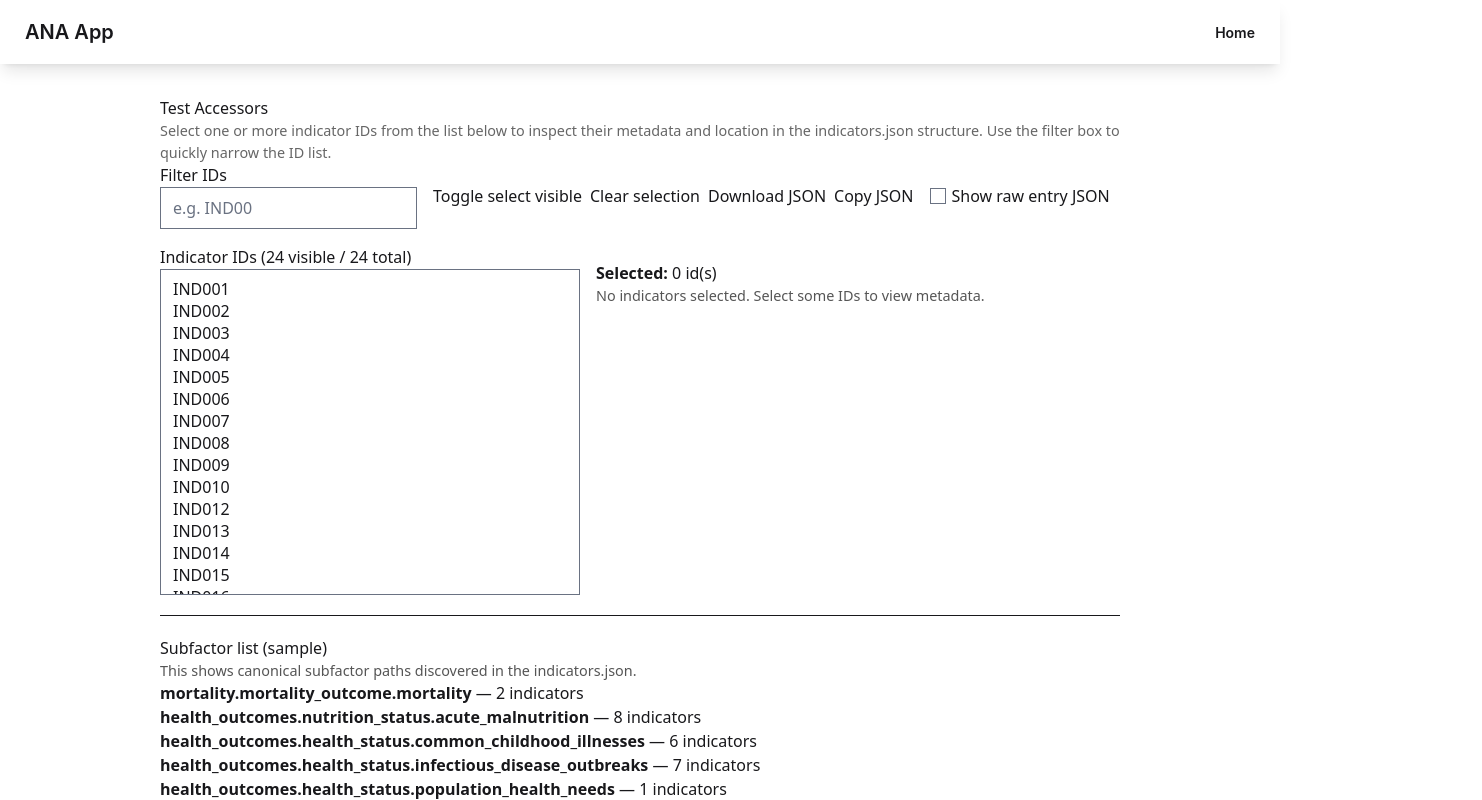
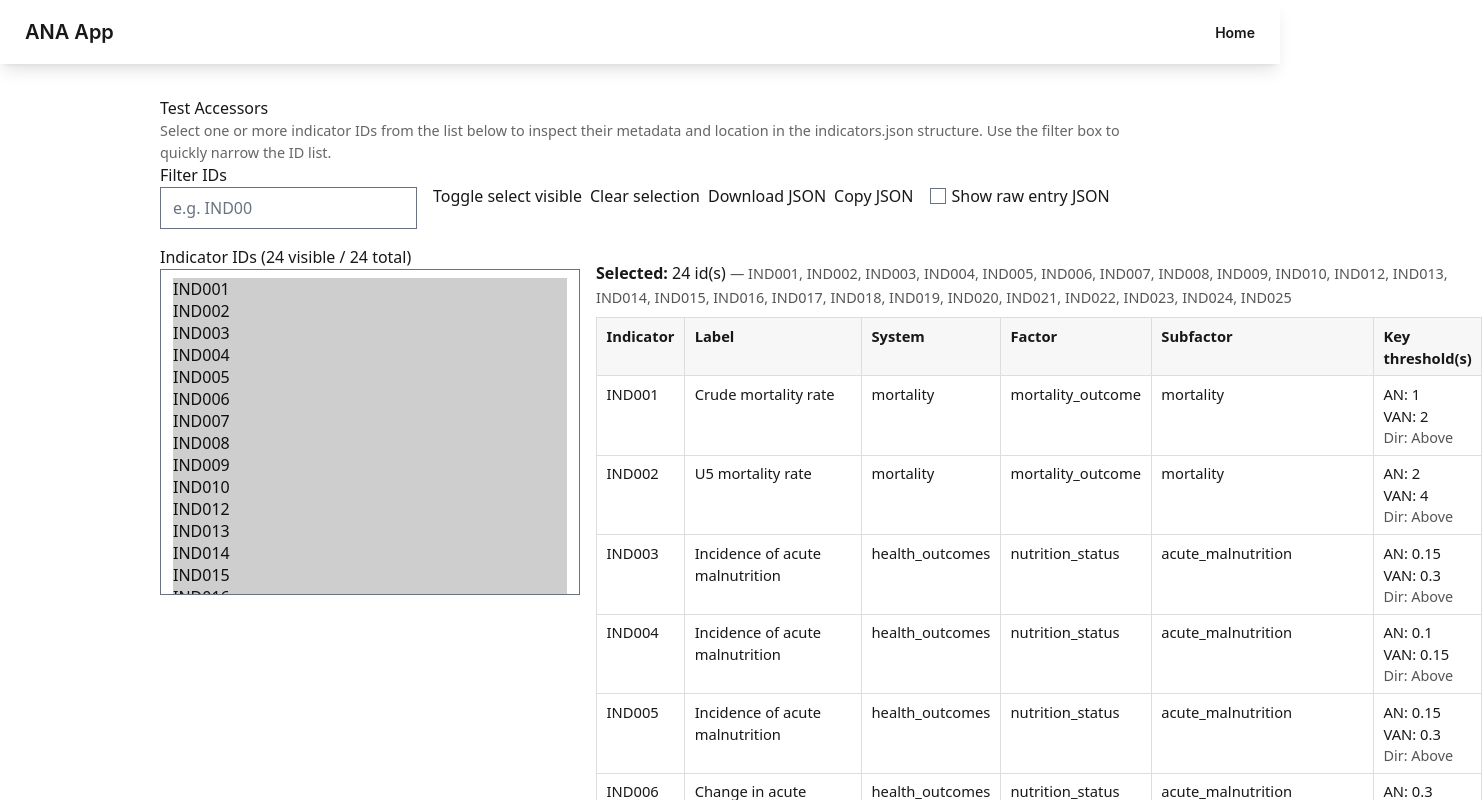
Before and after one commit to gnoblet/ANA_app_svelte, a SvelteKit app: page /test_accessors in a window 1280 px wide. Both pictures are taken after a click on the button "Toggle select visible". Shown: the top 800 px of the page, 1482 px wide, since content can reach past the window. Built offline with nearby package versions, Linux system fonts and the light colour scheme.

Commit message:
Use local reactive variables instead of stores

```diff
--- a/src/routes/test_accessors/+page.svelte
+++ b/src/routes/test_accessors/+page.svelte
@@ -1,74 +1,69 @@
 <script>
 	import { onMount } from 'svelte';
 	import { asset } from '$app/paths';
-	import { writable, derived, get } from 'svelte/store';
 	import {
 		getAllIndicatorIds,
 		buildSubfactorList,
 		getIndicatorMetadata
 	} from '$lib/access/access_indicators.js';
 
-	// Stores for local state
-	const indicatorsJson = writable(null);
-	const loadError = writable(null);
-	const loading = writable(true);
+	// Local state
+	let indicatorsJson = null;
+	let loadError = null;
+	let loading = true;
 
-	// UI state stores
-	const filter = writable('');
-	const selected = writable([]); // selected indicator ids
-	const showRaw = writable(false);
+	// UI state
+	let filter = '';
+	let selected = []; // selected indicator ids
+	let showRaw = false;
 
-	// Derived stores (replaces $: reactive statements)
-	const allIds = derived(indicatorsJson, ($ind) => ($ind ? getAllIndicatorIds($ind) : []));
-	const subList = derived(indicatorsJson, ($ind) => ($ind ? buildSubfactorList($ind) : []));
-	const filteredIds = derived([allIds, filter], ([$all, $filter]) =>
-		$filter ? $all.filter((id) => id.includes($filter)) : $all
-	);
-	const selectedMetadata = derived([indicatorsJson, selected], ([$ind, $sel]) =>
-		$ind && $sel && $sel.length ? $sel.map((id) => getIndicatorMetadata($ind, id)) : []
-	);
+	// Derived reactive variables
+	$: allIds = indicatorsJson ? getAllIndicatorIds(indicatorsJson) : [];
+	$: subList = indicatorsJson ? buildSubfactorList(indicatorsJson) : [];
+	$: filteredIds = filter ? allIds.filter((id) => id.includes(filter)) : allIds;
+	$: selectedMetadata =
+		indicatorsJson && selected.length
+			? selected.map((id) => getIndicatorMetadata(indicatorsJson, id))
+			: [];
 
 	// Fetch indicators.json on client only
 	onMount(async () => {
-		loading.set(true);
-		loadError.set(null);
+		loading = true;
+		loadError = null;
 		try {
 			const res = await fetch(asset('/data/indicators.json'));
 			if (!res.ok) {
-				loadError.set(`Failed to fetch indicators.json: ${res.status} ${res.statusText}`);
-				indicatorsJson.set(null);
+				loadError = `Failed to fetch indicators.json: ${res.status} ${res.statusText}`;
+				indicatorsJson = null;
 			} else {
-				indicatorsJson.set(await res.json());
+				indicatorsJson = await res.json();
 			}
 		} catch (err) {
-			loadError.set(String(err));
-			indicatorsJson.set(null);
+			loadError = String(err);
+			indicatorsJson = null;
 		} finally {
-			loading.set(false);
+			loading = false;
 		}
 	});
 
-	// UI handlers: these read/write stores via get() or .set()
 	function onSelectChange(e) {
 		const opts = Array.from(e.target.selectedOptions || []);
-		selected.set(opts.map((o) => o.value));
+		selected = opts.map((o) => o.value);
 	}
 
 	function toggleSelectAll() {
-		const visible = get(filteredIds);
-		if (!visible || visible.length === 0) return;
-		const curSelected = get(selected);
-		const allVisibleSelected = visible.every((id) => curSelected.includes(id));
+		if (!filteredIds || filteredIds.length === 0) return;
+		const allVisibleSelected = filteredIds.every((id) => selected.includes(id));
 		if (allVisibleSelected) {
-			selected.set(curSelected.filter((id) => !visible.includes(id)));
+			selected = selected.filter((id) => !filteredIds.includes(id));
 		} else {
-			const add = visible.filter((id) => !curSelected.includes(id));
-			selected.set([...curSelected, ...add]);
+			const add = filteredIds.filter((id) => !selected.includes(id));
+			selected = [...selected, ...add];
 		}
 	}
 
 	function downloadSelectedJSON() {
-		const payload = get(selectedMetadata);
+		const payload = selectedMetadata;
 		const json = JSON.stringify(payload, null, 2);
 		const blob = new Blob([json], { type: 'application/json' });
 		const url = URL.createObjectURL(blob);
@@ -81,7 +76,7 @@
 	}
 
 	async function copyJSONToClipboard() {
-		const json = JSON.stringify(get(selectedMetadata), null, 2);
+		const json = JSON.stringify(selectedMetadata, null, 2);
 		if (navigator.clipboard && navigator.clipboard.writeText) {
 			try {
 				await navigator.clipboard.writeText(json);
@@ -108,10 +103,10 @@
 <div class="container">
 	<h1>Test Accessors</h1>
 
-	{#if $loading}
+	{#if loading}
 		<p class="small">Loading indicators.json…</p>
-	{:else if $loadError}
-		<p class="small" style="color:crimson">Error loading indicators.json: {$loadError}</p>
+	{:else if loadError}
+		<p class="small" style="color:crimson">Error loading indicators.json: {loadError}</p>
 	{:else}
 		<p class="hint">
 			Select one or more indicator IDs from the list below to inspect their metadata and location in
@@ -121,28 +116,26 @@
 		<div class="controls">
 			<div style="display:flex;flex-direction:column;">
 				<label for="filter">Filter IDs</label>
-				<input id="filter" type="text" bind:value={$filter} placeholder="e.g. IND00" />
+				<input id="filter" type="text" bind:value={filter} placeholder="e.g. IND00" />
 			</div>
 
 			<div style="display:flex;flex-direction:column;">
-				<div class="actions" role="group" aria-label="Indicator actions">
+				<div class="actions">
 					<button type="button" on:click={toggleSelectAll}>Toggle select visible</button>
 					<button
 						type="button"
 						on:click={() => {
-							selected.set([]);
+							selected = [];
 						}}>Clear selection</button
 					>
-					<button
-						type="button"
-						on:click={downloadSelectedJSON}
-						disabled={get(selected).length === 0}>Download JSON</button
+					<button type="button" on:click={downloadSelectedJSON} disabled={selected.length === 0}
+						>Download JSON</button
 					>
-					<button type="button" on:click={copyJSONToClipboard} disabled={get(selected).length === 0}
+					<button type="button" on:click={copyJSONToClipboard} disabled={selected.length === 0}
 						>Copy JSON</button
 					>
 					<label style="display:flex;align-items:center;gap:6px;margin-left:8px;">
-						<input type="checkbox" bind:checked={$showRaw} />
+						<input type="checkbox" bind:checked={showRaw} />
 						Show raw entry JSON
 					</label>
 				</div>
@@ -151,16 +144,15 @@
 
 		<div class="selector">
 			<div>
-				<label for="ids"
-					>Indicator IDs ({$filteredIds.length} visible / {$allIds.length} total)</label
+				<label for="ids">Indicator IDs ({filteredIds.length} visible / {allIds.length} total)</label
 				>
 				<br />
 				<select id="ids" multiple size="14" on:change={onSelectChange}>
-					{#if $filteredIds.length === 0}
+					{#if filteredIds.length === 0}
 						<option disabled>No IDs match filter</option>
 					{/if}
-					{#each $filteredIds as id}
-						<option value={id} selected={get(selected).includes(id)}>{id}</option>
+					{#each filteredIds as id}
+						<option value={id} selected={selected.includes(id)}>{id}</option>
 					{/each}
 				</select>
 			</div>
@@ -170,18 +162,18 @@
 					<div style="display:flex;justify-content:space-between;align-items:center;">
 						<div>
 							<strong>Selected:</strong>
-							{get(selected).length} id(s)
-							{#if get(selected).length > 0}
-								<span class="small"> — {get(selected).join(', ')}</span>
+							{selected.length} id(s)
+							{#if selected.length > 0}
+								<span class="small"> — {selected.join(', ')}</span>
 							{/if}
 						</div>
 					</div>
 
-					{#if get(selected).length === 0}
+					{#if selected.length === 0}
 						<p class="small">No indicators selected. Select some IDs to view metadata.</p>
 					{/if}
 
-					{#if get(selected).length > 0}
+					{#if selected.length > 0}
 						<table>
 							<thead>
 								<tr>
@@ -194,7 +186,7 @@
 								</tr>
 							</thead>
 							<tbody>
-								{#each $selectedMetadata as meta (meta ? meta.indicator : Math.random())}
+								{#each selectedMetadata as meta (meta ? meta.indicator : Math.random())}
 									<tr>
 										<td>{meta ? meta.indicator : 'N/A'}</td>
 										<td>{meta && meta.indicator_label ? meta.indicator_label : '—'}</td>
@@ -221,9 +213,9 @@
 							</tbody>
 						</table>
 
-						{#if $showRaw}
+						{#if showRaw}
 							<h3 style="margin-top:1rem;">Raw entries</h3>
-							{#each $selectedMetadata as meta}
+							{#each selectedMetadata as meta}
 								<div style="margin-bottom:0.6rem;">
 									<strong>{meta?.indicator}</strong>
 									<pre>{JSON.stringify(meta?.raw ?? {}, null, 2)}</pre>
@@ -240,16 +232,16 @@
 		<section>
 			<h3>Subfactor list (sample)</h3>
 			<p class="small">This shows canonical subfactor paths discovered in the indicators.json.</p>
-			{#if $subList.length === 0}
+			{#if subList.length === 0}
 				<p class="small">No subfactors found.</p>
 			{:else}
 				<ul>
-					{#each $subList.slice(0, 30) as s}
+					{#each subList.slice(0, 30) as s}
 						<li><strong>{s.path}</strong> — {s.codes.length} indicators</li>
 					{/each}
 				</ul>
-				{#if $subList.length > 30}
-					<p class="small">(...and {$subList.length - 30} more)</p>
+				{#if subList.length > 30}
+					<p class="small">(...and {subList.length - 30} more)</p>
 				{/if}
 			{/if}
 		</section>
```
